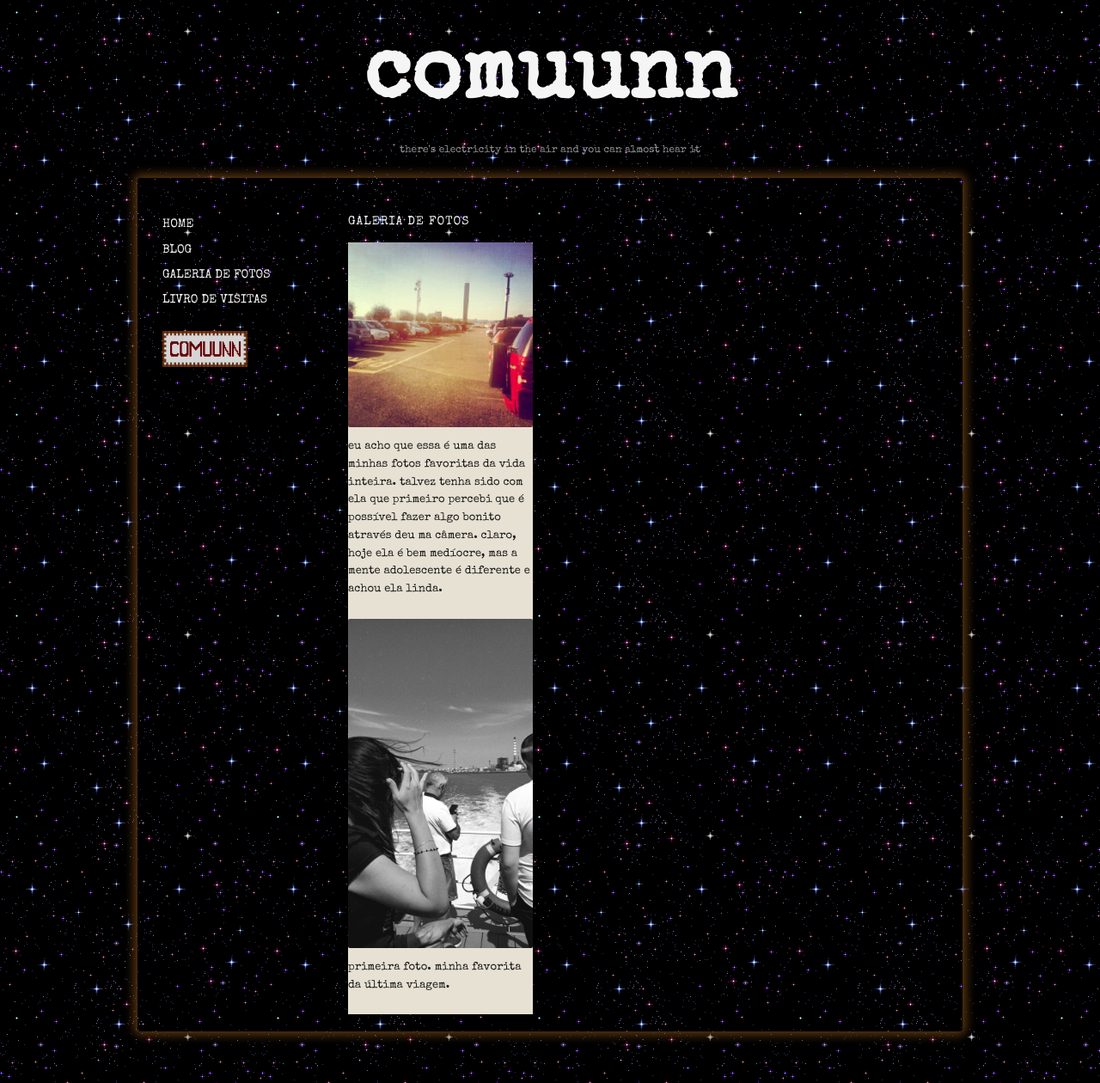
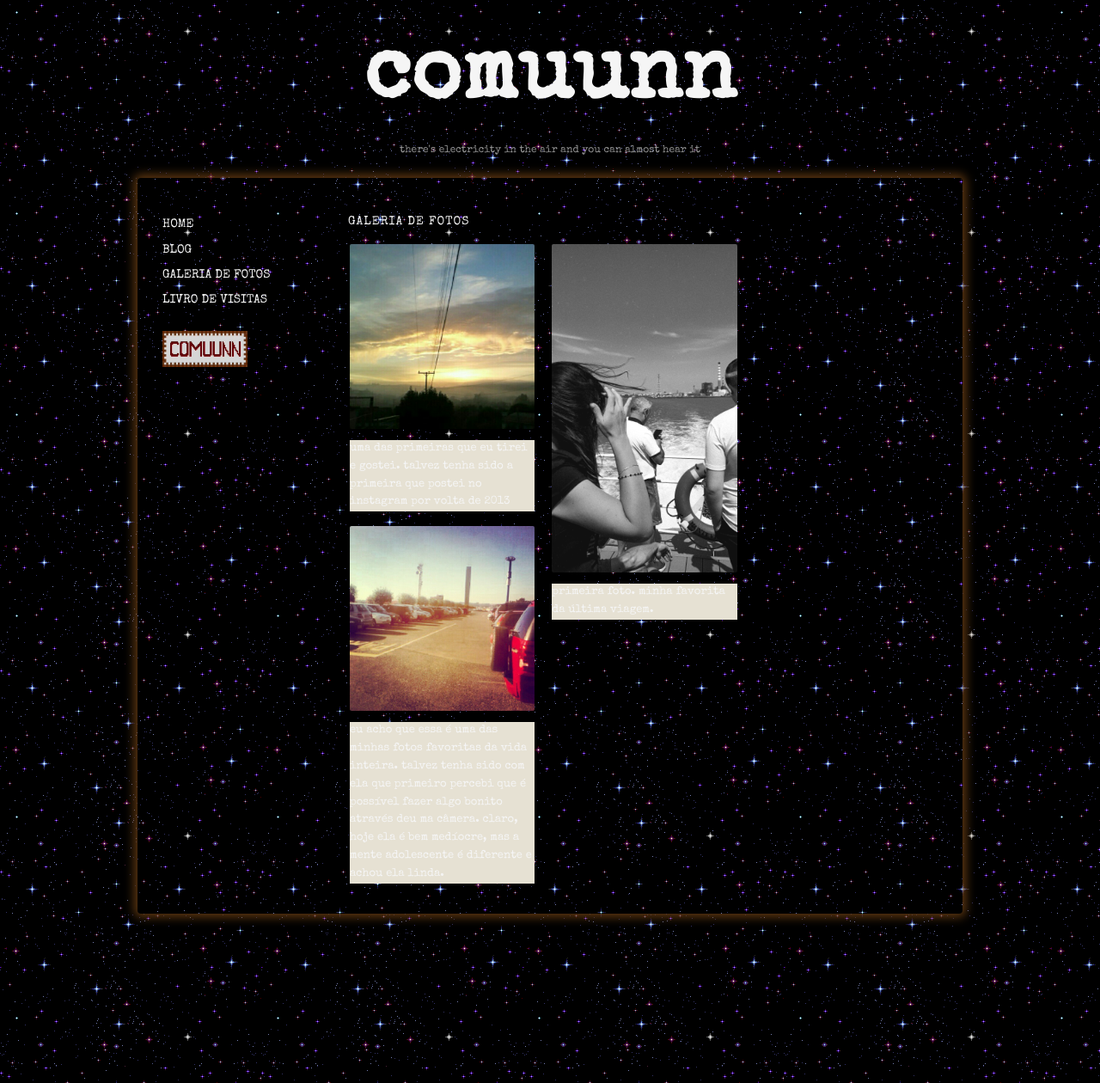
Before and after one commit to guiolhermer/comuunn, a Jekyll site: the page built from galeria-de-fotos/index.html, in a window 1280 px wide. Shown: the whole page at 86% size. Built offline with Jekyll 4.4.1, drawn with Linux system fonts in a browser that asks for light colours.

```diff
--- /dev/null
+++ b/_photos/2026-09-26-vistadaruadecasa.md
@@ -0,0 +1,7 @@
+---
+layout: photo
+image: /assets/images/fotosparaposts/vistadaruadecasa.jpg
+alt: foto antiga de um sol nascendo
+date: 2026-09-26
+---
+uma das primeiras que eu tirei e gostei. talvez tenha sido a primeira que postei no instagram por volta de 2013
--- a/assets/style.css
+++ b/assets/style.css
@@ -453,9 +453,9 @@
   display: inline-block;
   width: 100%;
   break-inside: avoid;
-  padding: 0 0 10px;
-  background-color: var(--paper);
-  color: var(--ink);
+  padding: 2px;
+  background-color: none;
+  color: var(--branco-escruro);
 }
 
 .item-foto img {
```
Also changed, not shown: assets/images/fotosparaposts/vistadaruadecasa.jpg (added).
